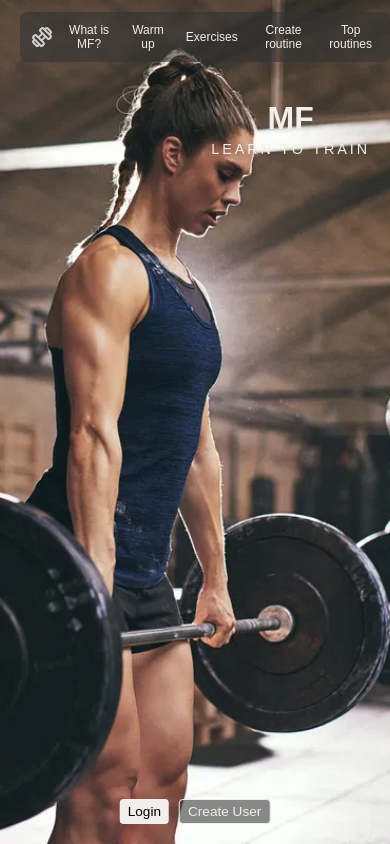
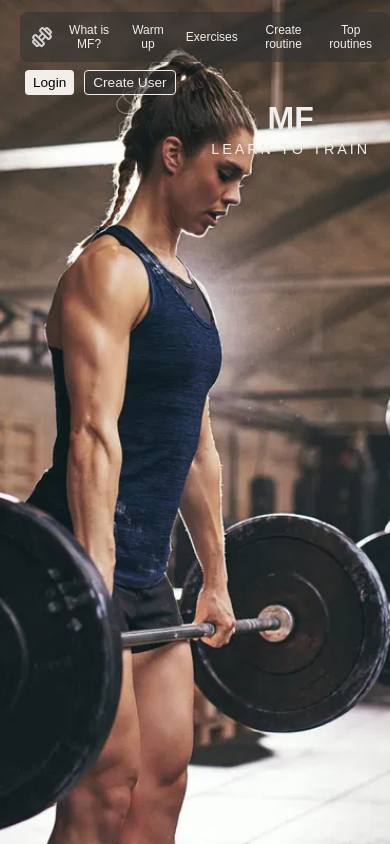
Before and after one commit to Marcio-2/proyectofinal-codespace, a Next.js app in the folder fullstack/front/: page / in a window 390 px wide. Built offline with nearby package versions, Linux system fonts and the light colour scheme.

Commit message:
fix(ui): improve navbar and main menu positioning responsiveness

```diff
--- a/fullstack/front/src/components/MainMenu/MainMenuComponent.module.css
+++ b/fullstack/front/src/components/MainMenu/MainMenuComponent.module.css
@@ -47,7 +47,6 @@
   text-decoration: none;
 }
 
-
 .titleCompany {
   position: absolute;
   top: 100px;
@@ -71,7 +70,6 @@
   font-weight: 300;
 }
 
-
 @media (max-width: 768px) {
   .titleCompany {
     right: 20px;
@@ -85,12 +83,12 @@
   }
 
   .userButtons {
-    top: auto;
+    top: 70px;
+    left: 25px;
     right: auto;
-    bottom: 20px;
-    left: 50%;
-    transform: translateX(-50%);
-    justify-content: center;
+    bottom: auto;
+    transform: none;
+    justify-content: flex-start;
     width: auto;
   }
 
--- a/fullstack/front/src/components/Register/Register.module.css
+++ b/fullstack/front/src/components/Register/Register.module.css
@@ -1,6 +1,6 @@
 .background {
   width: 100%;
-  min-height: 100vh;
+  min-height: 100dvh;
   background-image: url("/images/wallpaper.jpg");
   background-size: cover;
   background-position: center;
@@ -55,9 +55,9 @@
 }
 
 .mainButton {
-  margin-top: 10px;
+  margin-top: 2px;
   padding: 8px 16px;
-  border-radius: 6px;
+  border-radius: 10px;
   border: none;
   background-color: #296994;
   color: #fff;
@@ -114,9 +114,14 @@
 
 .errorText {
   margin-top: 6px;
-  font-size: 0.8rem;
-  color: #9d372c;
+  padding: 8px 12px;
+  background: rgba(130, 34, 24, 0.18);
+  border: 1px solid rgba(255, 120, 100, 0.45);
+  border-radius: 10px;
+  font-size: 0.85rem;
+  color: #f9624e;
   text-align: center;
+  backdrop-filter: blur(4px);
 }
 
 /* Register.jsx */
```
